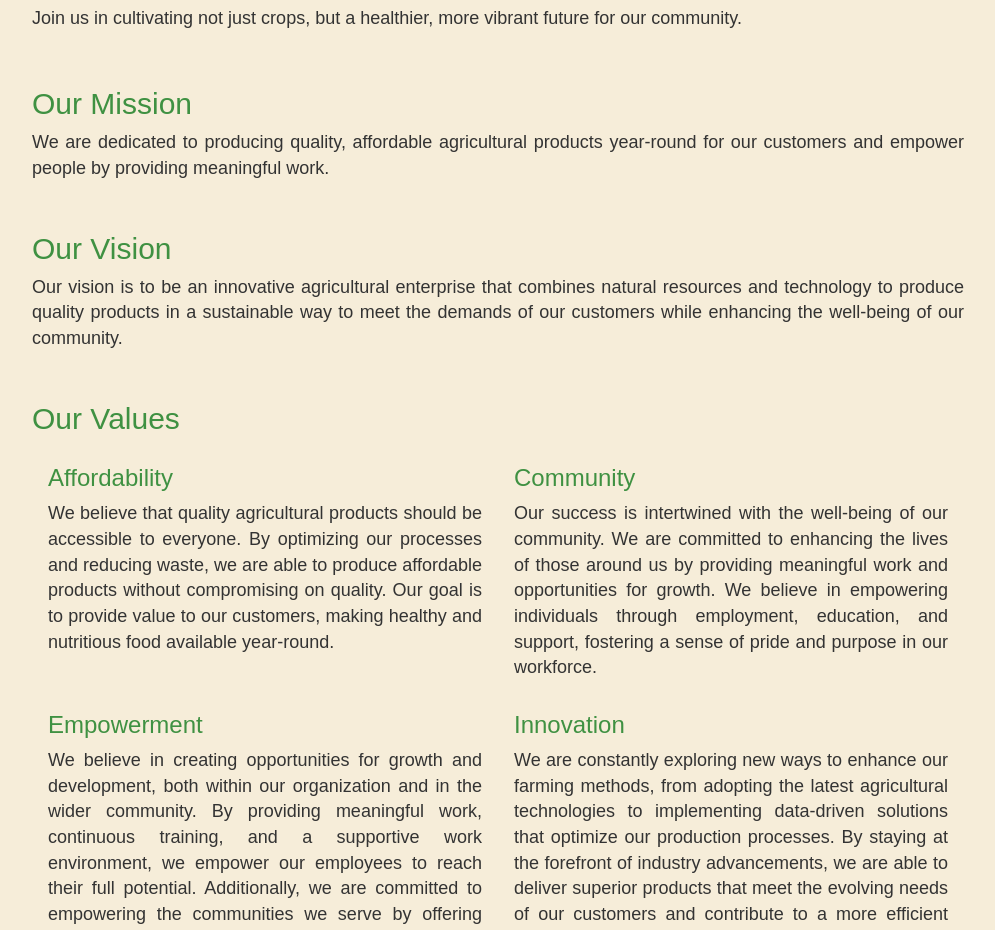
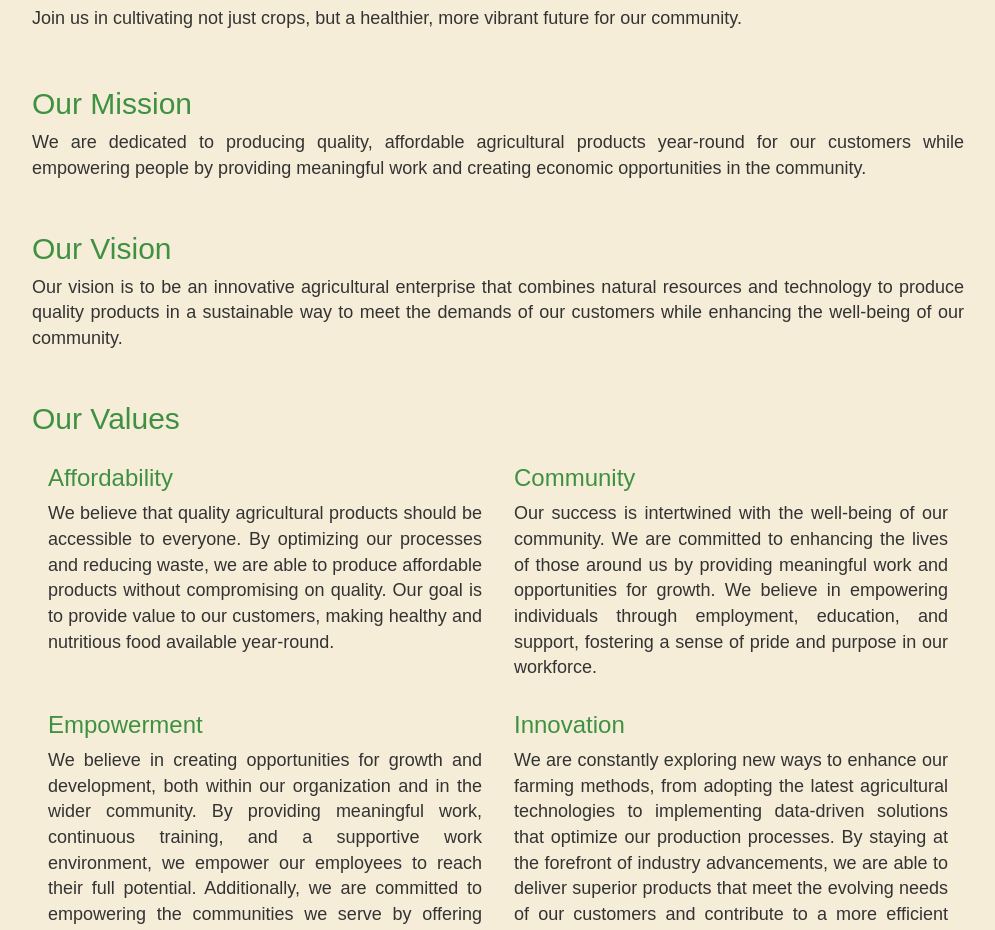
Before and after one commit to iidiong/devoppsng, a website: page public/index.html in a window 1280 px wide. Shown: the part 2500-3430 px from the top of the page, without its empty margins (142-1137 px from the left). Drawn offline with nearby package versions, Linux system fonts and the light colour scheme.

Commit message:
updated mission statement

```diff
--- a/public/index.html
+++ b/public/index.html
@@ -173,7 +173,8 @@
                     <div>
                         <h2 class="w3-text-black" style="color: #3f9142 !important;">Our Mission</h2>
                         <p class="w3-large">We are dedicated to producing quality, affordable agricultural
-                            products year-round for our customers and empower people by providing meaningful work.</p>
+                            products year-round for our customers while empowering people by providing meaningful work and creating economic opportunities in the community.
+                        </p>
                         <br>
                     </div>
                     <div>
```
